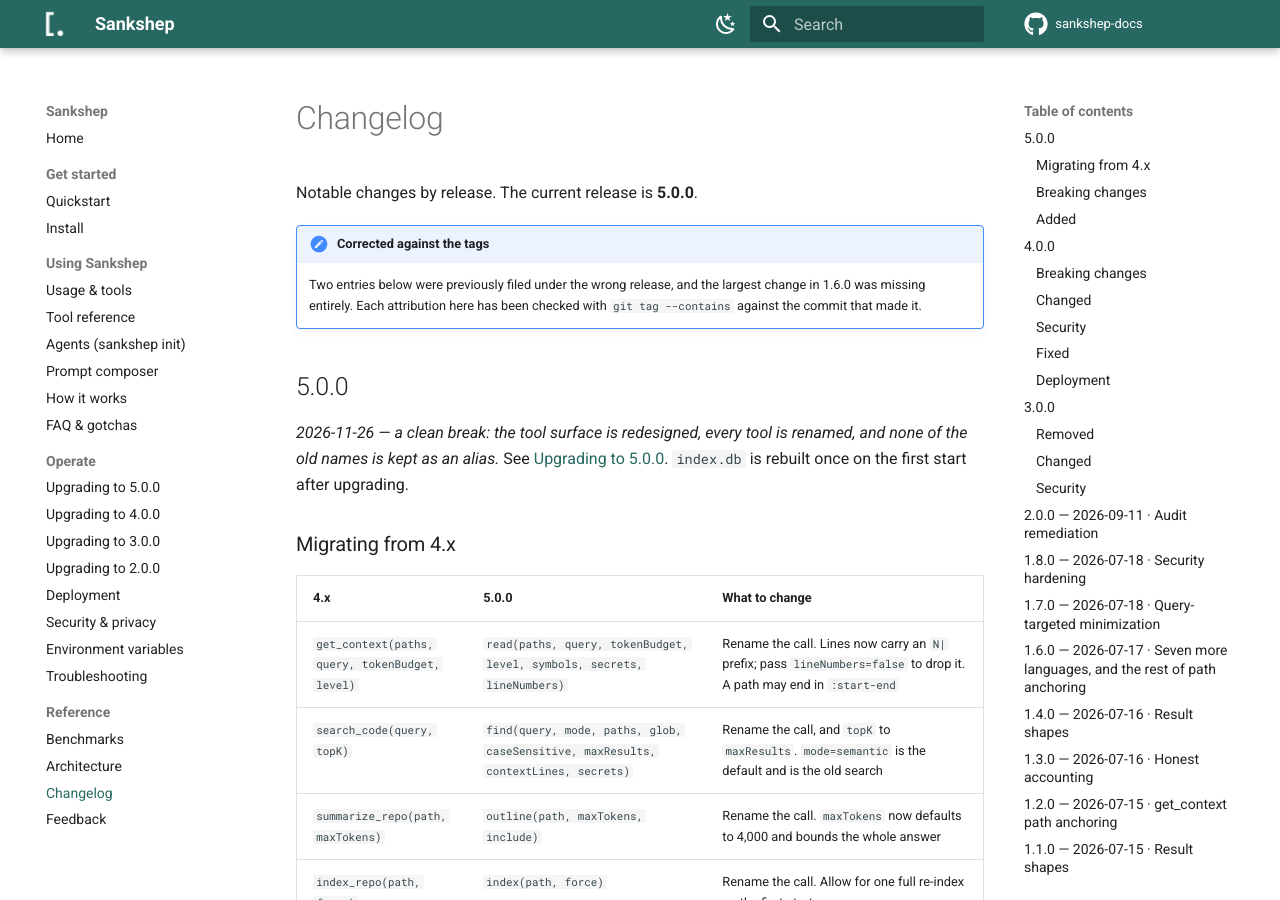
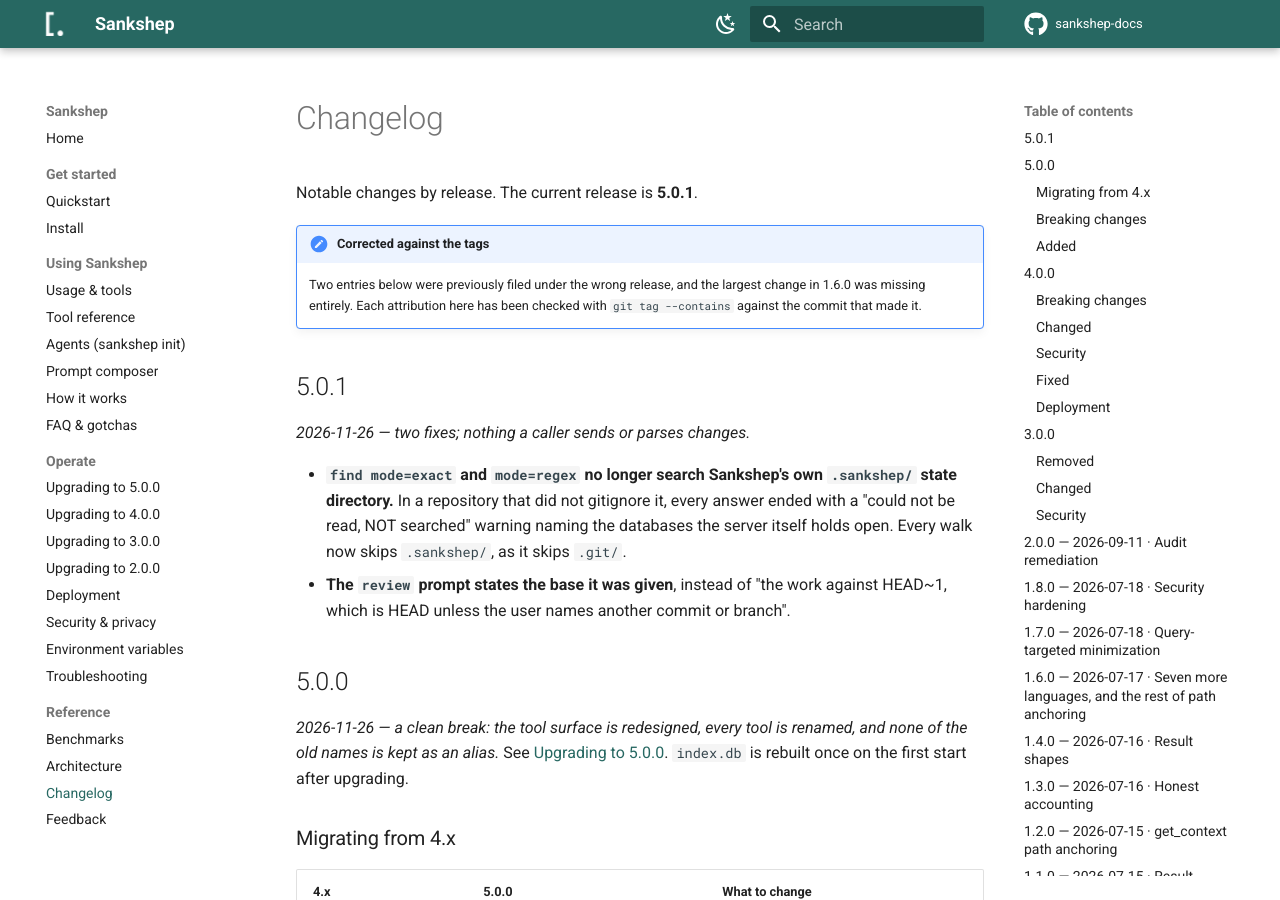
Before and after one commit to nitinpawar28/sankshep-docs, an MkDocs documentation site: the page built from docs/changelog.md, in a window 1280 px wide and 900 px high. Built offline with MkDocs 1.6.1 and Material for MkDocs 9.7.7, drawn with Linux system fonts in a browser that asks for light colours; comment, search, counter and statistics services are not loaded.

Commit message:
docs: 5.0.1 - changelog entry, the .sankshep/ scan fix, and install pins
5.0.1 was published on 2026-11-26. It fixes find's exact and regex scans walking into .sankshep/, and the review prompt's base sentence. The troubleshooting entry for the first says it is fixed. The image, dnx and cosign examples pin v5.0.1. The tool reference still says its pairs were captured from 5.0.0, which is true.

Co-Authored-By: Claude Opus 5.5 <noreply@anthropic.com>
Signed-off-by: nitinpawar28 <nitinpawar28@gmail.com>

````diff
--- a/docs/changelog.md
+++ b/docs/changelog.md
@@ -1,12 +1,22 @@
 # Changelog
 
-Notable changes by release. The current release is **5.0.0**.
+Notable changes by release. The current release is **5.0.1**.
 
 !!! note "Corrected against the tags"
 
     Two entries below were previously filed under the wrong release, and the largest change in 1.6.0 was
     missing entirely. Each attribution here has been checked with `git tag --contains` against the commit
     that made it.
+
+## 5.0.1
+
+*2026-11-26 — two fixes; nothing a caller sends or parses changes.*
+
+- **`find mode=exact` and `mode=regex` no longer search Sankshep's own `.sankshep/` state directory.** In a
+  repository that did not gitignore it, every answer ended with a "could not be read, NOT searched" warning
+  naming the databases the server itself holds open. Every walk now skips `.sankshep/`, as it skips `.git/`.
+- **The `review` prompt states the base it was given**, instead of "the work against HEAD~1, which is HEAD
+  unless the user names another commit or branch".
 
 ## 5.0.0
 
--- a/docs/deployment.md
+++ b/docs/deployment.md
@@ -54,7 +54,7 @@ docker run --rm -p 127.0.0.1:8080:8080 \
   -v sankshep-models:/models \
   -e SANKSHEP_API_KEYS="$KEY" \
   -e SANKSHEP_ALLOWED_HOSTS=localhost,127.0.0.1 \
-  ghcr.io/nitinpawar28/sankshep:v5.0.0
+  ghcr.io/nitinpawar28/sankshep:v5.0.1
 ```
 
 !!! note "Why a version and not `:latest`"
--- a/docs/install.md
+++ b/docs/install.md
@@ -42,7 +42,7 @@ includes both. Update with `dotnet tool update -g sankshep`.
 
     ```bash
     dnx sankshep serve --repo .          # latest
-    dnx sankshep@5.0.0 serve --repo .    # pinned version
+    dnx sankshep@5.0.1 serve --repo .    # pinned version
     ```
 
 ## Point your MCP client at it
--- a/docs/security.md
+++ b/docs/security.md
@@ -144,9 +144,9 @@ no signature. Check that the image you pulled was produced by that workflow for
 
 ```bash
 cosign verify \
-  --certificate-identity "https://github.com/nitinpawar28/sankshep/.github/workflows/release.yml@refs/tags/v5.0.0" \
+  --certificate-identity "https://github.com/nitinpawar28/sankshep/.github/workflows/release.yml@refs/tags/v5.0.1" \
   --certificate-oidc-issuer https://token.actions.githubusercontent.com \
-  ghcr.io/nitinpawar28/sankshep:v5.0.0
+  ghcr.io/nitinpawar28/sankshep:v5.0.1
 ```
 
 The chart is signed the same way, but its package is not yet publicly pullable (see
````
Also changed, not shown: docs/troubleshooting.md (+7 -5 lines).
